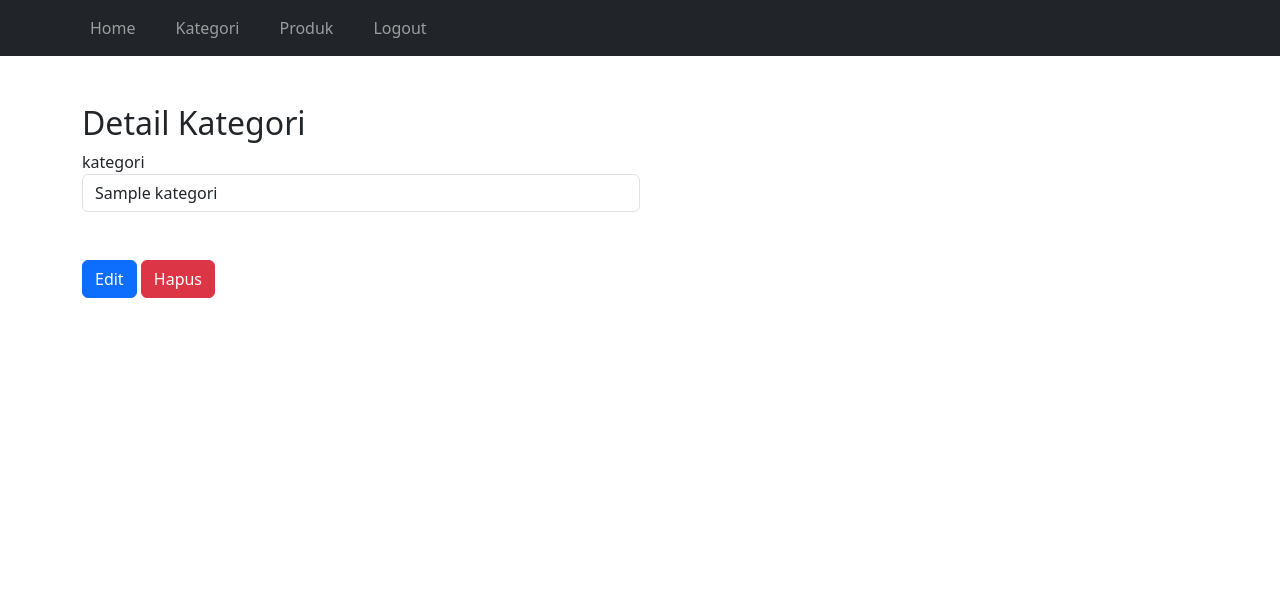
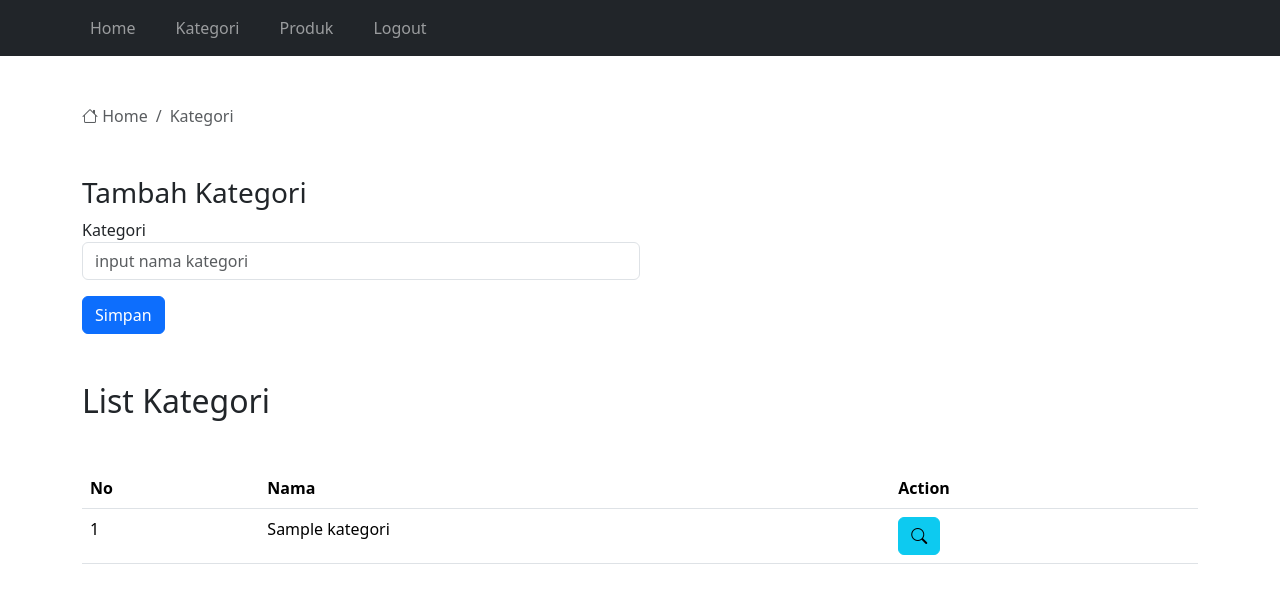
Before and after one commit to day070/toko, a PHP site: page /admin/kategori-detail.php?q=1 in a window 1280 px wide. Shown: the top 603 px of the page. Run offline with PHP 8.4, Linux system fonts and the light colour scheme; the visitor is signed in with stand-in values (Sample User, id 1); tables that the repository leaves empty or names only in its code hold one stand-in row (values such as "Sample post"); some libraries are stand-ins or nearby versions.

Commit message:
Update kategori-detail.php

```diff
--- a/admin/kategori-detail.php
+++ b/admin/kategori-detail.php
@@ -1,10 +1,9 @@
 <?php
 require "session.php";
 require "../koneksi.php";
-$id = $_GET['q'];
-$query = mysqli_query($con, "SELECT * FROM kategori WHERE id='$id'");
-$data = mysqli_fetch_array($query);
 
+$queryKategori = mysqli_query($con, "SELECT * FROM kategori");
+$jumlahKategori = mysqli_num_rows($queryKategori);
 ?>
 <!DOCTYPE html>
 <html lang="en">
@@ -12,51 +11,60 @@ $data = mysqli_fetch_array($query);
 <head>
     <meta charset="UTF-8">
     <meta name="viewport" content="width=device-width, initial-scale=1.0">
-    <title>Detail Kategori</title>
+    <title>Kategori</title>
     <link rel="stylesheet" href="../bootstrap/css/bootstrap.min.css">
+    <link rel="stylesheet" href="https://cdn.jsdelivr.net/npm/bootstrap-icons@1.11.2/font/bootstrap-icons.min.css">
 </head>
+<style>
+    .no-decoration {
+        text-decoration: none;
+    }
+</style>
 
 <body>
     <?php require "navbar.php"; ?>
     <div class="container mt-5">
-        <h2>Detail Kategori</h2>
-        <div class="col-12 col-md-6">
+        <nav aria-label="breadcrumb">
+            <ol class="breadcrumb">
+                <li class="breadcrumb-item active" aria-current="page">
+                    <a href="../adminpanel" class="no-decoration text-muted"><i class="bi bi-house"></i> Home</a>
+                </li>
+                <li class="breadcrumb-item active" aria-current="page">
+                    Kategori
+                </li>
+            </ol>
+        </nav>
+        <div class="my-5 col-12 col-md-6">
+            <h3>Tambah Kategori</h3>
 
             <form action="" method="post">
                 <div>
-                    <label for="kategori">kategori</label>
-                    <input type="text" name="kategori" id="kategori" value="<?php echo $data['nama']; ?>"
-                        class="form-control">
+                    <label for="kategori">Kategori</label>
+                    <input type="text" name="kategori" id="kategori" placeholder="input nama kategori"
+                        class="form-control" required>
                 </div>
-                <div class="mt-5">
-                    <button type="submit" class="btn btn-primary" name="editBtn">Edit</button>
-                    <button type="submit" class="btn btn-danger" name="deleteBtn">Hapus</button>
+                <div class="mt-3">
+                    <button class="btn btn-primary" type="submit" name="simpan_Kategori">Simpan</button>
                 </div>
             </form>
             <?php
-            if (isset($_POST['editBtn'])) {
+            if (isset($_POST['simpan_Kategori'])) {
                 $kategori = htmlspecialchars($_POST['kategori']);
-                if ($data['nama'] == $kategori) {
-                    ?>
-                    <meta http-equiv="refresh" content="0; url=kategori.php" />
-                    <?php
-                } else {
-                    $query = mysqli_query($con, "SELECT * FROM kategori WHERE nama='$kategori'");
-                    $jumlahData = mysqli_num_rows($query);
+                $cek = mysqli_query($con, "SELECT nama FROM kategori WHERE nama='$kategori'");
+                $jumlahKategoriBaru = mysqli_num_rows($cek);
 
-                    if ($jumlahData > 0) {
+                if ($jumlahKategoriBaru > 0) {
                     ?>
                     <div class="alert alert-danger mt-3" role="alert">
                         Kategori sudah ada!
                     </div>
                     <?php
                 } else {
-                        $querySimpan = mysqli_query($con, "UPDATE kategori SET nama='$kategori' WHERE id='$id'");
-
+                    $querySimpan = mysqli_query($con, "INSERT INTO kategori (nama) VALUES('$kategori')");
                     if ($querySimpan) {
                         ?>
                         <div class="alert alert-primary mt-3" role="alert">
-                                Berhasil edit kategori!
+                            Kategori berhasil di SImpan!
                         </div>
                         <meta http-equiv="refresh" content="2; url=kategori.php" />
                         <?php
@@ -65,39 +73,55 @@ $data = mysqli_fetch_array($query);
                         echo mysqli_error($con);
                     }
                 }
+
+            }
+            ?>
+        </div>
+        <div class="mt-3">
+            <h2>List Kategori</h2>
+            <div class="table-responsive mt-5">
+                <table class="table">
+                    <thead>
+                        <tr>
+                            <th>No</th>
+                            <th>Nama</th>
+                            <th>Action</th>
+                        </tr>
+                    </thead>
+                    <tbody>
+                        <?php
+                        if ($jumlahKategori == 0) {
+                            ?>
+                            <tr>
+                                <td colspan=3 class="text-center">Data Kategori tidak tersedia</td>
+                            </tr>
+                            <?php
+                        } else {
+                            $jumlah = 1;
+                            while ($data = mysqli_fetch_array($queryKategori)) {
+                                ?>
+                                <tr>
+                                    <td>
+                                        <?php echo $jumlah; ?>
+                                    </td>
+                                    <td>
+                                        <?php echo $data['nama']; ?>
+                                    </td>
+                                    <td>
+                                        <a href="kategori-detail.php?q=<?php echo $data['id']; ?>" class="btn btn-info"><i
+                                                class="bi bi-search"></i></a>
+                                    </td>
+                                </tr>
+                                <?php
+                                $jumlah++;
                             }
                         }
-
-            if (isset($_POST['deleteBtn'])) {
-                $queryCek = mysqli_query($con, "SELECT * FROM  produk WHERE kategori_id='$id'");
-                $dataCuy = mysqli_num_rows($queryCek);
-                $queryDelete = mysqli_query($con, "DELETE  FROM kategori WHERE id='$id'");
-                if ($dataCuy > 0) {
                         ?>
-
-                    <div class="alert alert-danger mt-3" role="alert">
-                        Gagal Tejkrhapus Kategori Sedang Digunakan!
-                    </div>
-                    <?php
-                    die();
-                }
-                if ($queryDelete) {
-                    ?>
-                    <div class="alert alert-primary mt-3" role="alert">
-                        Terhapus!
-                    </div>
-
-                    <meta http-equiv="refresh" content="2, url=kategori.php" />
-                    <?php
-                } else {
-                }
-            }
-
-
-            ?>
+                    </tbody>
+                </table>
             </div>
         </div>
-
+    </div>
     <script src="../bootstrap/js/bootstrap.bundle.min.js"></script>
 </body>
 
```
Lines whose indentation alone changed are shown as unchanged.
